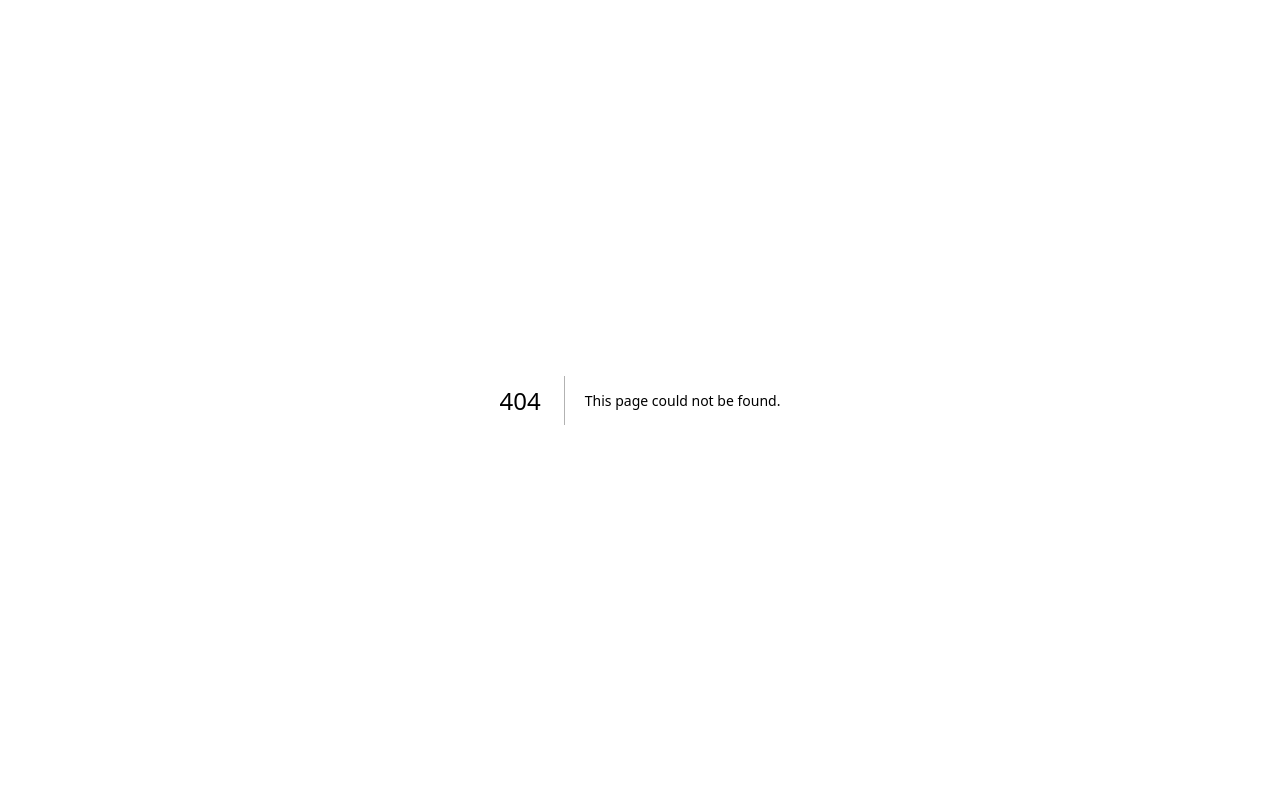
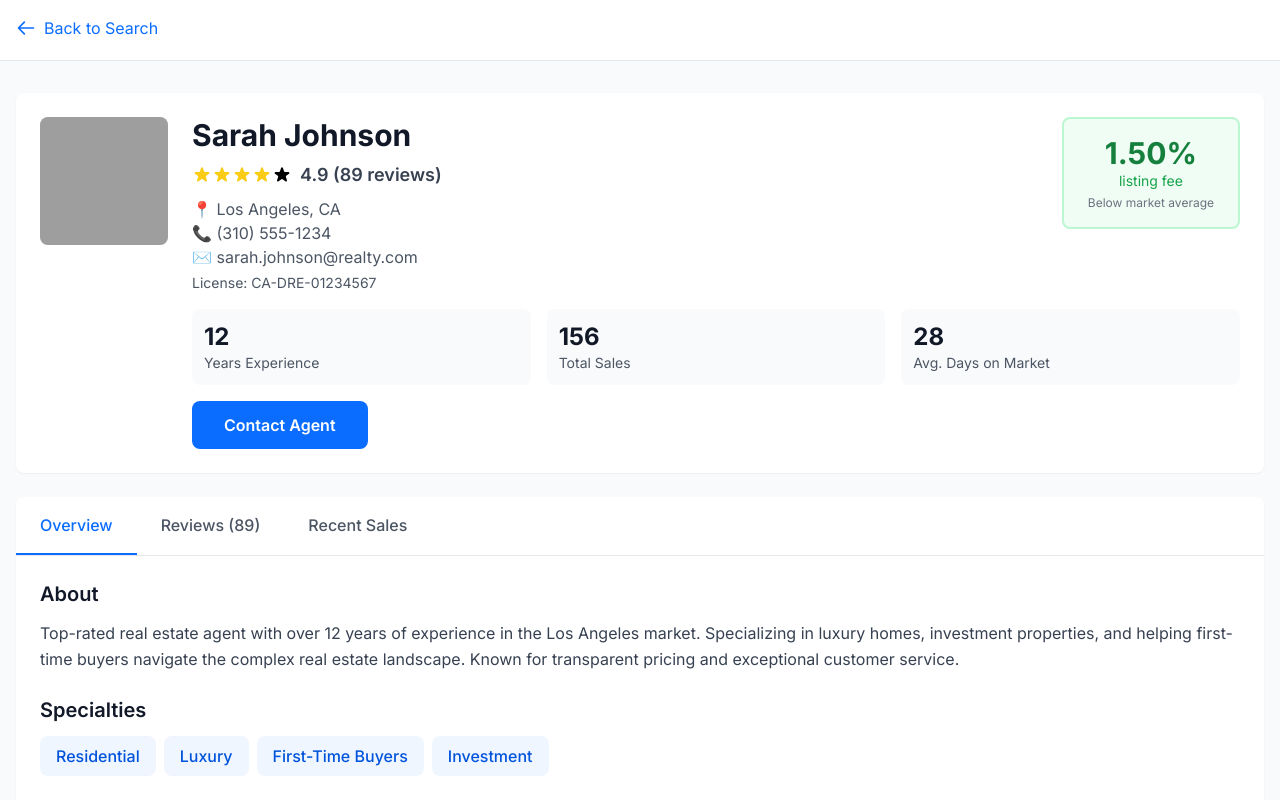
Before and after one commit to 145brice/Realtors-commission-2, a Next.js app: page /agents/1 in a window 1280 px wide. Before the commit this address had no page. Shown: the top 800 px of the page. Built offline with nearby package versions, Linux system fonts and the light colour scheme; grey boxes are pictures that could not be loaded.

Commit message:
Add /agents route aliases to prevent 404s

```diff
--- /dev/null
+++ b/src/app/agents/[id]/page.tsx
@@ -0,0 +1,5 @@
+import AgentDetailPage from '@/components/AgentDetailPage';
+
+export default function AgentsDetailPage() {
+  return <AgentDetailPage />;
+}
--- /dev/null
+++ b/src/app/agents/page.tsx
@@ -0,0 +1,5 @@
+import { redirect } from 'next/navigation';
+
+export default function AgentsPage() {
+  redirect('/');
+}
```
